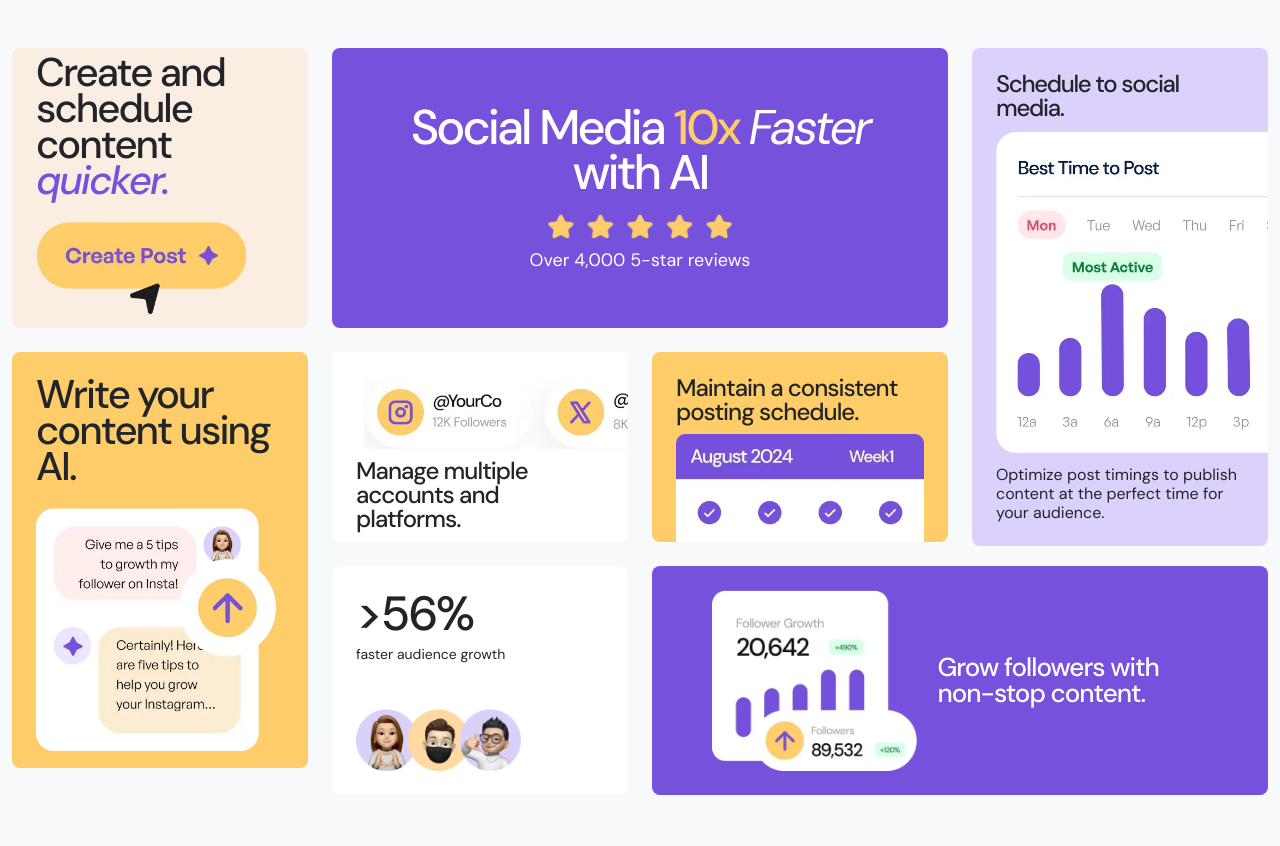
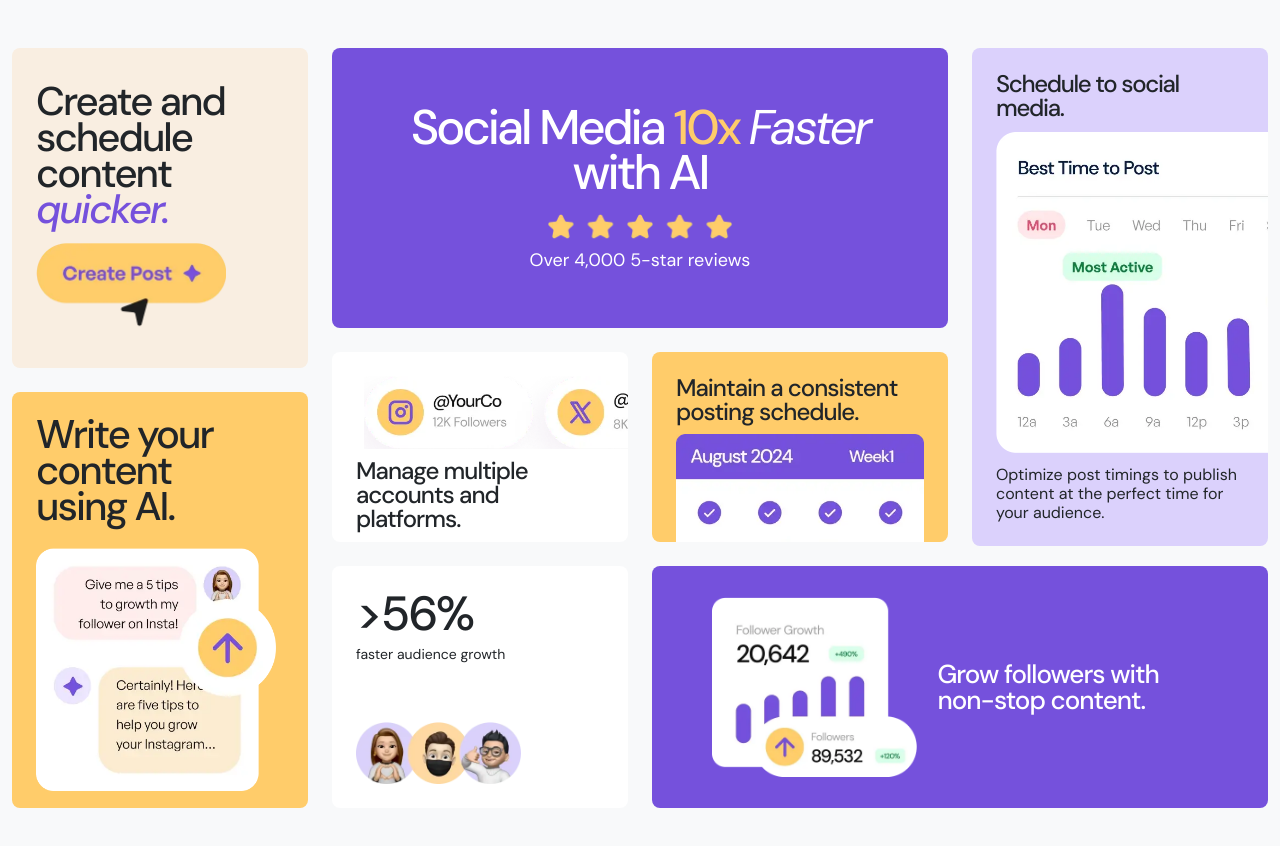
Before and after one commit to bindu953/SBA3-Bento-Grid-Main, a plain HTML site: page index.html in a window 1280 px wide. Before the commit the page ends 816 px from the top, so only its background shows below. Drawn offline with nearby package versions, Linux system fonts and the light colour scheme.

Commit message:
Updated the README.md and Reflections.md files and minor update to index.html page

```diff
--- a/index.html
+++ b/index.html
@@ -38,20 +38,29 @@
         <div class="d-flex flex-column flex-md-row flex-xl-column gap-4 left-stack">
 
           <article class="card create-card border-0 rounded-3 p-4 d-flex flex-column justify-content-center gap-4">
-            <h2 class="card-preset2 mb-0">Create and schedule content <em>quicker.</em></h2>
+            <h2 class="card-preset2 mb-0">
+              Create and<span class="d-none d-xl-block"></span>
+              schedule<span class="d-none d-xl-block"></span>
+              content<span class="d-none d-xl-block"></span>
+              <em>quicker.</em>
+            </h2>
             <img class="img-fluid create-image" src="./assets/images/illustration-create-post.webp"
               alt="Create Post button">
           </article>
 
           <article class="card ai-card border-0 rounded-3 p-4 d-flex flex-column justify-content-between gap-4">
-            <h2 class="card-preset2 mb-0">Write your content using AI.</h2>
+
+            <h2 class="card-preset2 mb-0">
+              Write your<span class="d-none d-xl-block"></span>
+              content<span class="d-none d-xl-block"></span>
+              using AI.
+            </h2>
             <img class="img-fluid ai-image" src="./assets/images/illustration-ai-content.webp"
               alt="AI-assisted social media writing interface">
           </article>
         </div>
       </div>
 
-      <!-- RIGHT SIDE: nine Bootstrap columns on desktop -->
       <!-- RIGHT SIDE: nine Bootstrap columns on desktop -->
       <div class="col-12 col-xl-9 order-1 order-xl-2">
 
--- a/style.css
+++ b/style.css
@@ -450,19 +450,35 @@ body {
   /*  Main desktop layout */
   .left-stack,
   .right-stack {
-    height: 720px;
+    height: 760px;
   }
 
-  /* Left section */
+  /* Left Section */
+  /* First card: slightly taller */
   .create-card {
-    height: 280px;
-    flex: 0 0 280px;
+    height: 320px;
+    flex: 0 0 320px;
+    gap: 16px !important;
   }
 
+  .create-card h2,
+  .ai-card h2 {
+    font-size: 40px;
+    line-height: 0.90;
+    letter-spacing: -2px;
+  }
+
+  /* taller second card */
   .ai-card {
     height: 416px;
     flex: 0 0 416px;
   }
+
+  .create-image {
+    max-width: 190px;
+  }
+
+
 
   /*  Right section */
   .top-section {
@@ -470,9 +486,10 @@ body {
     flex: 0 0 494px;
   }
 
+  /* Right bottom section */
   .bottom-section {
-    height: 202px;
-    flex: 0 0 202px;
+    height: 242px;
+    flex: 0 0 242px;
     margin-top: 0 !important;
   }
 
```
Also changed, not shown: 2 other files.
